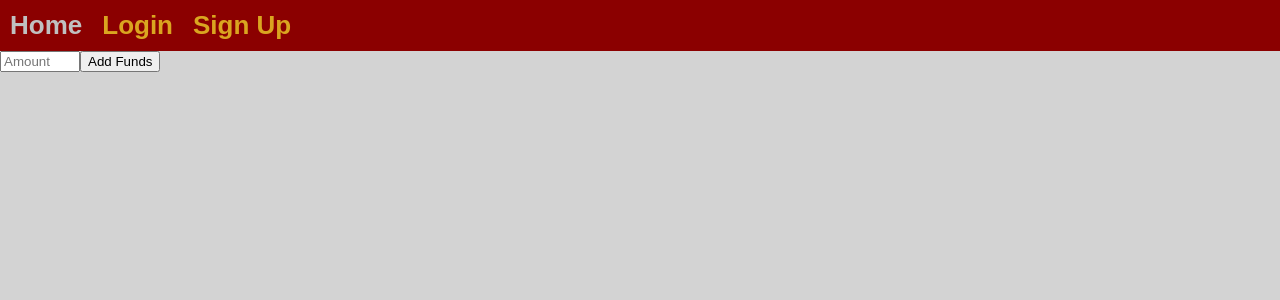
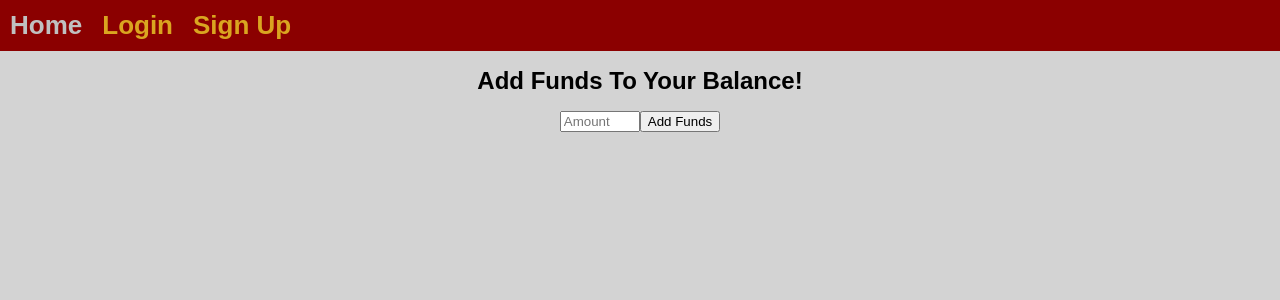
Before and after one commit to JaysonKesterson/react-final-project-frontend, a React (Create React App) app: page /users/1/addFunds in a window 1280 px wide. Shown: the top 300 px of the page. Built offline with nearby package versions, Linux system fonts and the light colour scheme; no server answers.

Commit message:
adding title to add funds form

```diff
--- a/src/components/AddFundsForm.js
+++ b/src/components/AddFundsForm.js
@@ -17,10 +17,13 @@ const AddFundsForm = (props) => {
     }
 
     return (
+        <div className="login">
+        <h1>Add Funds To Your Balance!</h1>
         <form onSubmit={handleOnSubmit}>
             <input type="number" min="1" max="10000" name="deposit" onChange={handleChange} value={props.deposit} placeholder={"Amount"}/>
             <input type="submit" value="Add Funds"/>
         </form>
+        </div>
     )};
 
     const mapStateToProps = state => {
```
